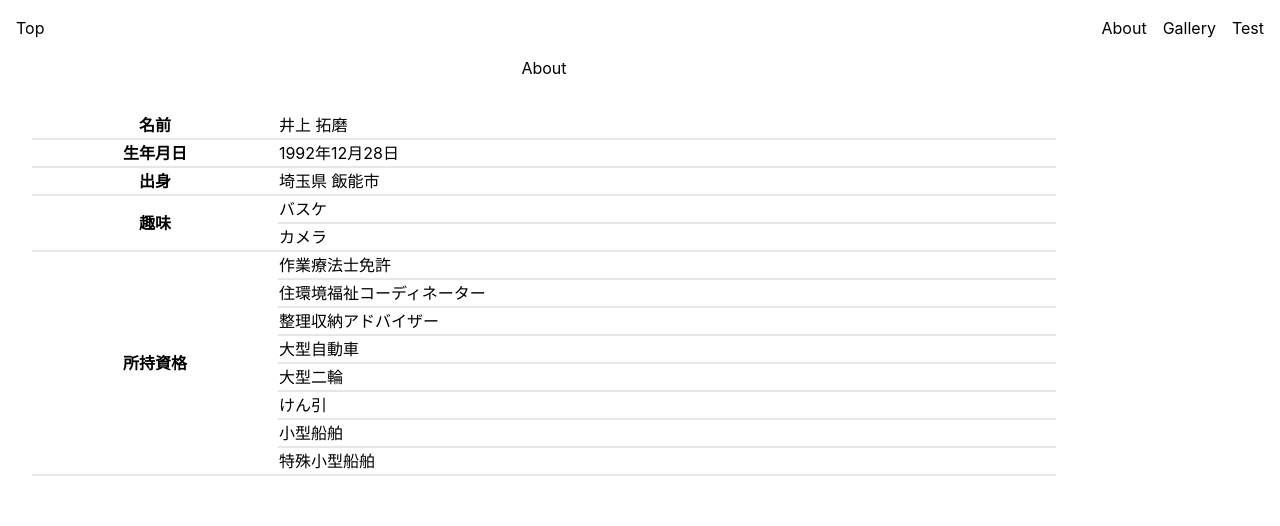
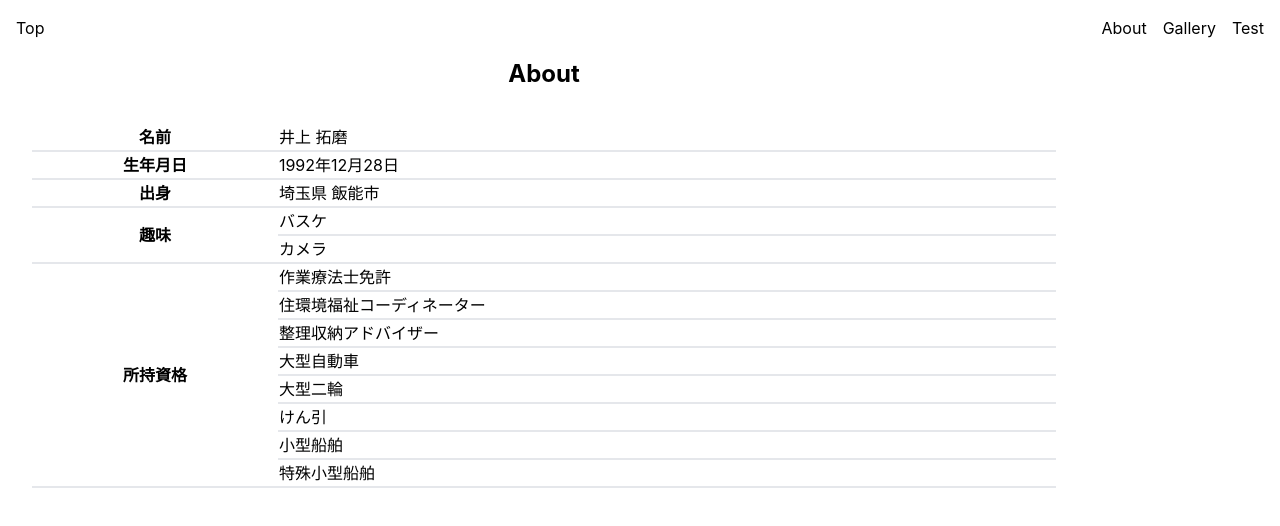
Before and after one commit to Takuma-Inoue-1228/TakumaInoue-ProfileSite, a React (Create React App) app: page /about in a window 1280 px wide. Shown: the top 526 px of the page. Built offline with nearby package versions, Linux system fonts and the light colour scheme.

Commit message:
h2の装飾とtableにtbodyタグの追加をした。

```diff
--- a/src/components/About.jsx
+++ b/src/components/About.jsx
@@ -5,6 +5,7 @@ export const About = () => {
         <h2 className="text-center">About</h2>
 
         <table className="mt-8 w-full">
+          <tbody>
             <tr className="border-b-2">
               <th>名前</th>
               <td>井上 拓磨</td>
@@ -18,14 +19,14 @@ export const About = () => {
               <td>埼玉県 飯能市</td>
             </tr>
             <tr className="border-b-2">
-            <th rowspan="2">趣味</th>
+              <th rowSpan="2">趣味</th>
               <td>バスケ</td>
             </tr>
             <tr className="border-b-2">
               <td>カメラ</td>
             </tr>
             <tr className="border-b-2">
-            <th rowspan="8">所持資格</th>
+              <th rowSpan="8">所持資格</th>
               <td>作業療法士免許</td>
             </tr>
             <tr className="border-b-2">
@@ -49,6 +50,7 @@ export const About = () => {
             <tr className="border-b-2">
               <td>特殊小型船舶</td>
             </tr>
+          </tbody>
         </table>
       </div>
     </>
--- a/src/index.css
+++ b/src/index.css
@@ -15,3 +15,8 @@ code {
   font-family: source-code-pro, Menlo, Monaco, Consolas, "Courier New",
     monospace;
 }
+
+h2 {
+  font-size: x-large;
+  font-weight: bold;
+}
```
Lines whose indentation alone changed are shown as unchanged.
